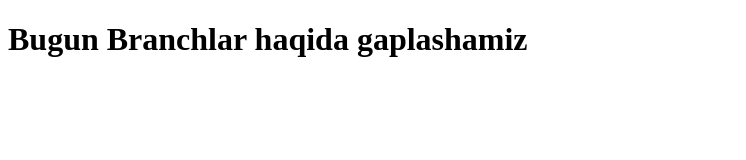
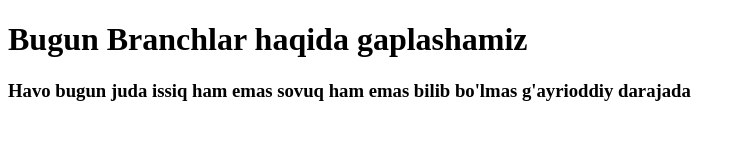
Before and after one commit to Islomjon95/GitHubTest, a plain HTML site: page index.html in a window 1280 px wide. Shown: the whole page, without its empty margins (0-746 px from the left). Drawn offline with Linux system fonts and the light colour scheme.

Commit message:
h3 da master branchida text yozildi

```diff
--- a/index.html
+++ b/index.html
@@ -9,6 +9,7 @@
 <body>
 
     <h1>Bugun Branchlar haqida gaplashamiz</h1>
+    <h3>Havo bugun juda issiq ham emas sovuq ham emas bilib bo'lmas g'ayrioddiy darajada</h3>
 
 </body>
 </html>
```
